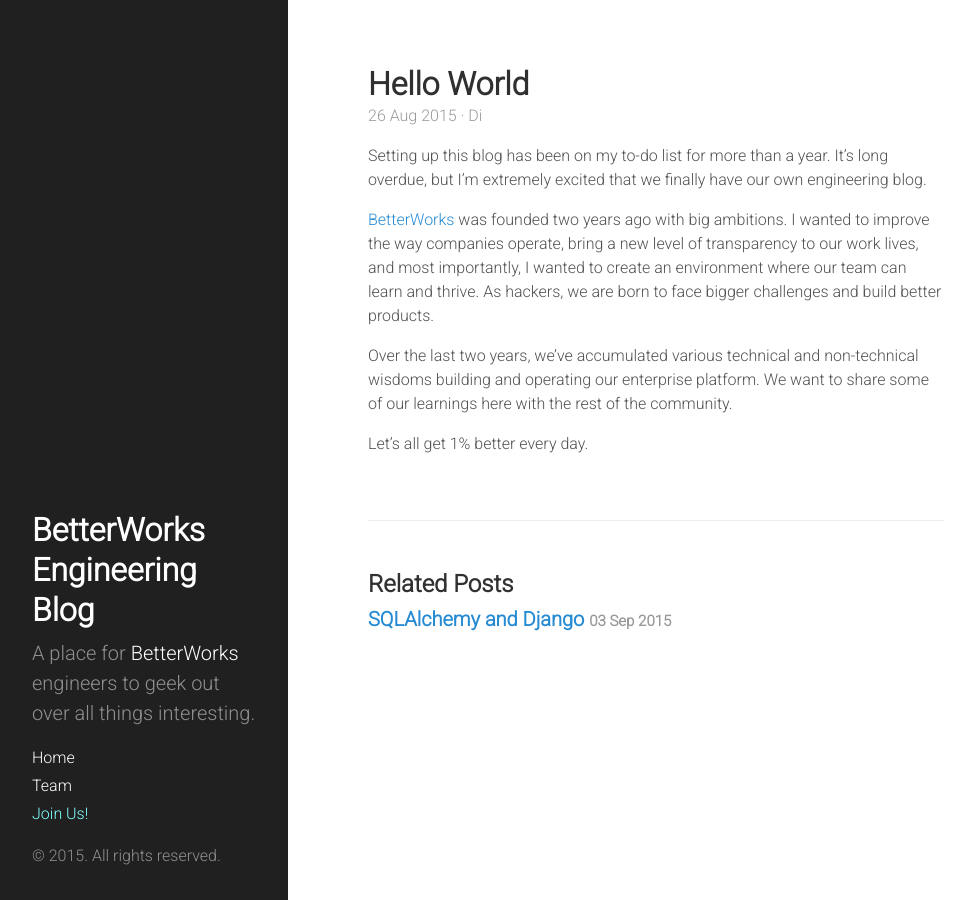
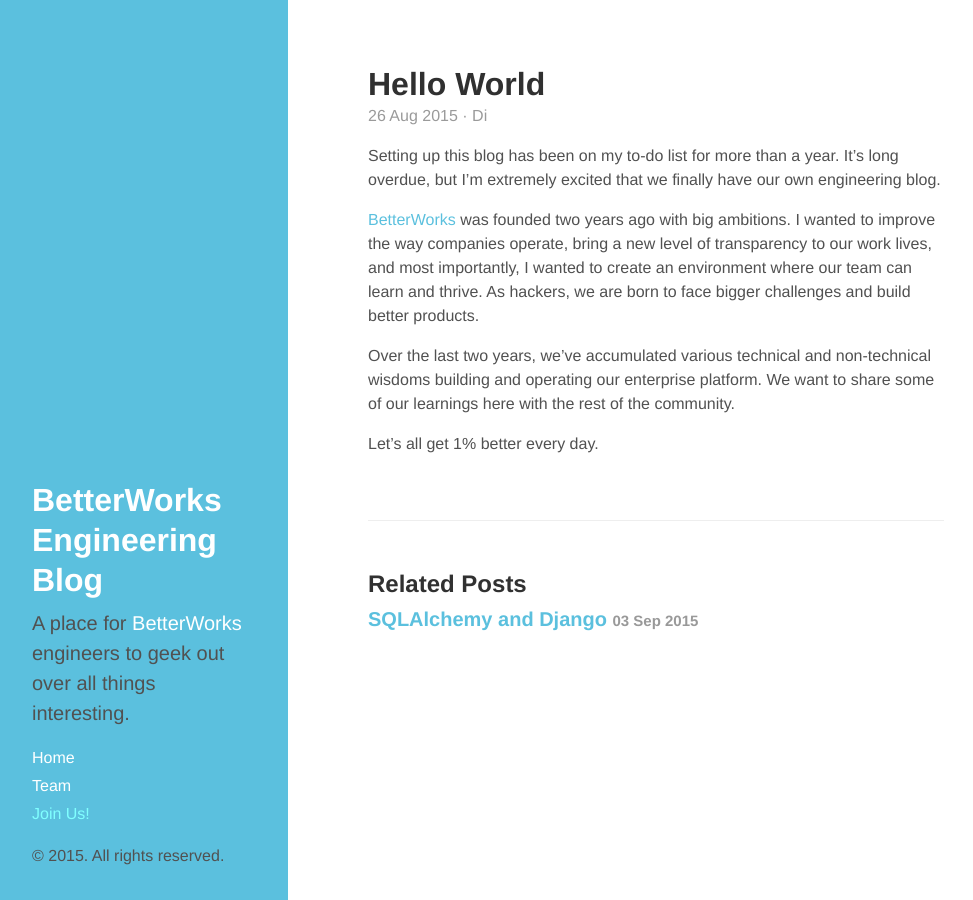
Before and after one commit to shacknerz/engineering, a Jekyll site: the page built from _posts/2015-08-26-hello-world.md, in a window 1280 px wide. Shown: the whole page, without its empty margins (0-973 px from the left). Built offline with Jekyll 4.4.1, drawn with Linux system fonts in a browser that asks for light colours; Markdown is read by kramdown in place of the engine named in the settings.

Commit message:
main.css

```diff
--- a/_includes/head.html
+++ b/_includes/head.html
@@ -19,6 +19,7 @@
   <link rel="stylesheet" href="{{ site.baseurl }}public/css/poole.css">
   <link rel="stylesheet" href="{{ site.baseurl }}public/css/syntax.css">
   <link rel="stylesheet" href="{{ site.baseurl }}public/css/hyde.css">
+  <link rel="stylesheet" href="{{ site.baseurl }}public/css/main.css">
 
   <!-- Icons -->
   <link rel="apple-touch-icon-precomposed" sizes="144x144" href="{{ site.baseurl }}public/apple-touch-icon-144-precomposed.png">
--- a/index.html
+++ b/index.html
@@ -2,9 +2,6 @@
 layout: default
 title: Home
 ---
-
-<link rel="stylesheet" type="text/css" href="public/css/index.css">
-
 <div class="posts">
   {% for post in paginator.posts %}
   <div class="post">
```
Also changed, not shown: public/css/main.css (renamed from public/css/index.css).
